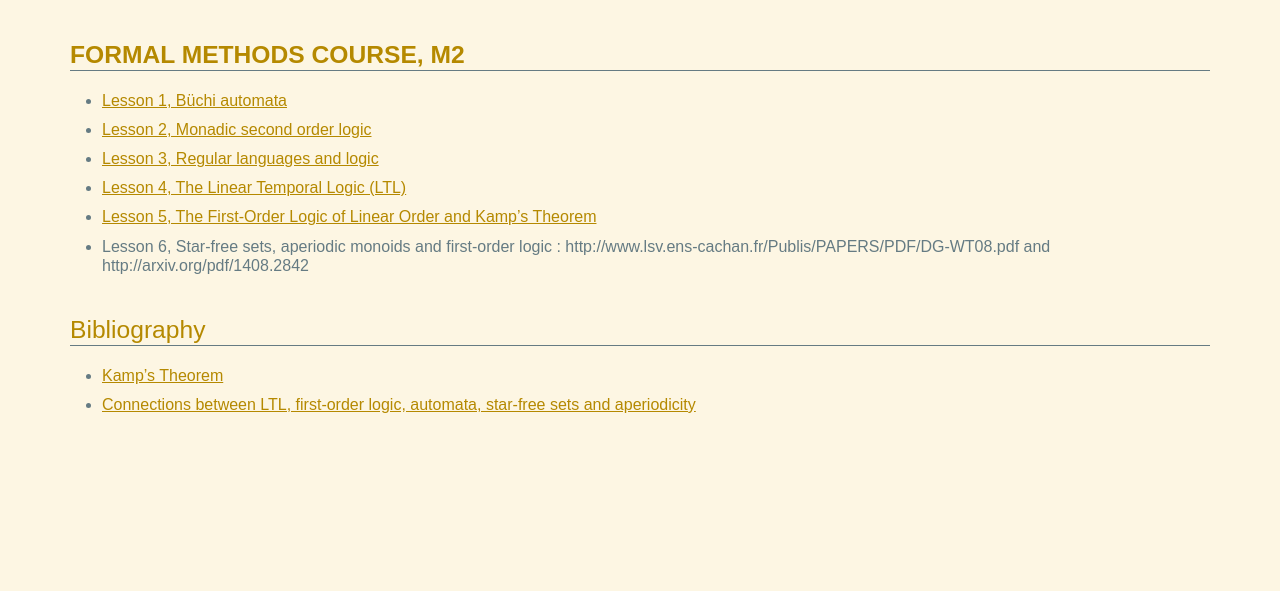
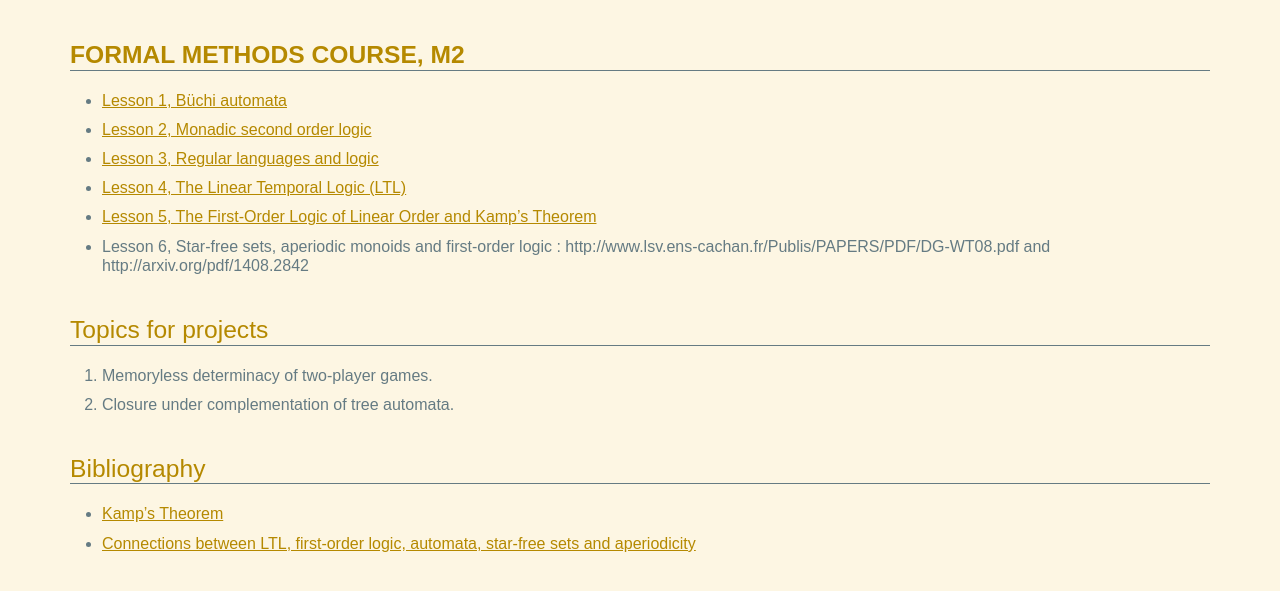
Before and after one commit to lacl-upec/m2mf, a Jekyll site: the page built from index.md, in a window 1280 px wide. Shown: the top 591 px of the page. Built offline with Jekyll 4.4.1, drawn with Linux system fonts in a browser that asks for light colours.

Commit message:
Update index.md

```diff
--- a/index.md
+++ b/index.md
@@ -13,6 +13,13 @@ Formal methods course, M2
 - Lesson 6, Star-free sets, aperiodic monoids and first-order logic : http://www.lsv.ens-cachan.fr/Publis/PAPERS/PDF/DG-WT08.pdf and http://arxiv.org/pdf/1408.2842
 
 
+Topics for projects
+------
+
+1. Memoryless determinacy of two-player games.
+2. Closure under complementation of tree automata.
+
+
 Bibliography
 ------
 
```
